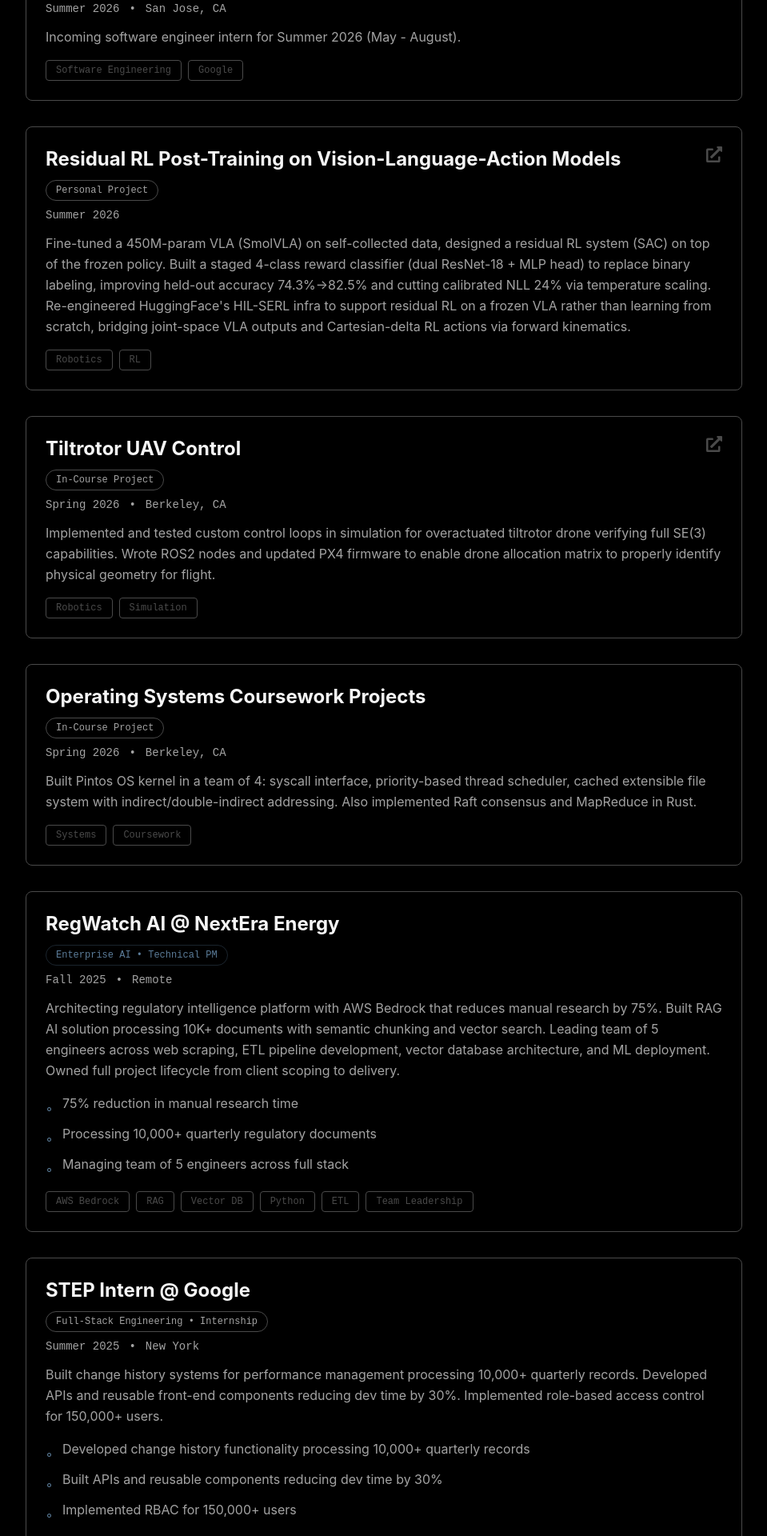
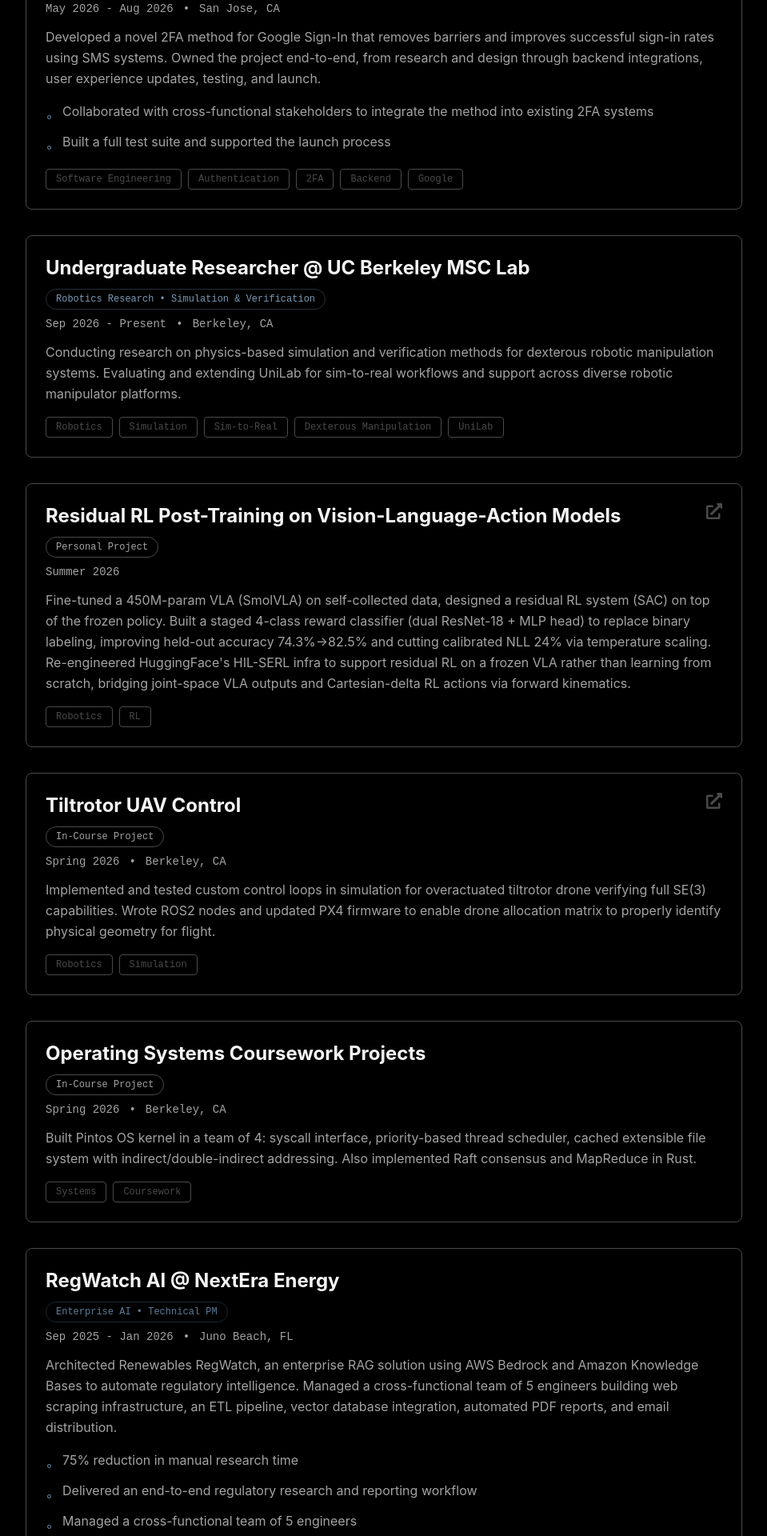
Before and after one commit to Sentientnapkin/Resume, a React (Vite) app: page / in a window 1280 px wide. Shown: the part 1140-3060 px from the top of the page at 80% size, without its empty margins (160-1119 px from the left). Built offline with nearby package versions, Linux system fonts and the light colour scheme.

Commit message:
Update resume website content

```diff
--- a/src/data/workData.ts
+++ b/src/data/workData.ts
@@ -24,10 +24,24 @@ export const featuredWork: WorkEntry[] = [
     id: 'google-internship-2026',
     title: 'Software Engineer Intern @ Google',
     type: 'Software Engineering • Internship',
-    date: 'Summer 2026',
+    date: 'May 2026 - Aug 2026',
     location: 'San Jose, CA',
-    description: 'Incoming software engineer intern for Summer 2026 (May - August).',
-    tags: ['Software Engineering', 'Google'],
+    description: 'Developed a novel 2FA method for Google Sign-In that removes barriers and improves successful sign-in rates using SMS systems. Owned the project end-to-end, from research and design through backend integrations, user experience updates, testing, and launch.',
+    impact: [
+      'Collaborated with cross-functional stakeholders to integrate the method into existing 2FA systems',
+      'Built a full test suite and supported the launch process'
+    ],
+    tags: ['Software Engineering', 'Authentication', '2FA', 'Backend', 'Google'],
+    links: {}
+  },
+  {
+    id: 'msc-lab-research',
+    title: 'Undergraduate Researcher @ UC Berkeley MSC Lab',
+    type: 'Robotics Research • Simulation & Verification',
+    date: 'Sep 2026 - Present',
+    location: 'Berkeley, CA',
+    description: 'Conducting research on physics-based simulation and verification methods for dexterous robotic manipulation systems. Evaluating and extending UniLab for sim-to-real workflows and support across diverse robotic manipulator platforms.',
+    tags: ['Robotics', 'Simulation', 'Sim-to-Real', 'Dexterous Manipulation', 'UniLab'],
     links: {}
   },
   {
@@ -67,28 +81,27 @@ export const featuredWork: WorkEntry[] = [
     id: 'regwatch-ai',
     title: 'RegWatch AI @ NextEra Energy',
     type: 'Enterprise AI • Technical PM',
-    date: 'Fall 2025',
-    location: 'Remote',
-    description: 'Architecting regulatory intelligence platform with AWS Bedrock that reduces manual research by 75%. Built RAG AI solution processing 10K+ documents with semantic chunking and vector search. Leading team of 5 engineers across web scraping, ETL pipeline development, vector database architecture, and ML deployment. Owned full project lifecycle from client scoping to delivery.',
+    date: 'Sep 2025 - Jan 2026',
+    location: 'Juno Beach, FL',
+    description: 'Architected Renewables RegWatch, an enterprise RAG solution using AWS Bedrock and Amazon Knowledge Bases to automate regulatory intelligence. Managed a cross-functional team of 5 engineers building web scraping infrastructure, an ETL pipeline, vector database integration, automated PDF reports, and email distribution.',
     impact: [
       '75% reduction in manual research time',
-      'Processing 10,000+ quarterly regulatory documents',
-      'Managing team of 5 engineers across full stack'
+      'Delivered an end-to-end regulatory research and reporting workflow',
+      'Managed a cross-functional team of 5 engineers'
     ],
     tags: ['AWS Bedrock', 'RAG', 'Vector DB', 'Python', 'ETL', 'Team Leadership'],
     links: {}
   },
   {
     id: 'google-internship',
-    title: 'STEP Intern @ Google',
+    title: 'Associate Software Developer Intern @ Google',
     type: 'Full-Stack Engineering • Internship',
-    date: 'Summer 2025',
-    location: 'New York',
-    description: 'Built change history systems for performance management processing 10,000+ quarterly records. Developed APIs and reusable front-end components reducing dev time by 30%. Implemented role-based access control for 150,000+ users.',
+    date: 'May 2025 - Aug 2025',
+    location: 'New York, NY',
+    description: 'Developed change history functionality for Google\'s internal performance management system, processing 10,000+ quarterly records and giving users a complete audit trail for changes to expectations and tasks.',
     impact: [
-      'Developed change history functionality processing 10,000+ quarterly records',
-      'Built APIs and reusable components reducing dev time by 30%',
-      'Implemented RBAC for 150,000+ users'
+      'Built APIs backed by internal datastores and reusable front-end components, reducing development time by 30%',
+      'Designed and deployed OAuth 2.0-based role access controls for 150,000+ users'
     ],
     tags: ['Java', 'React', 'PostgreSQL', 'RBAC', 'APIs'],
     links: {}
@@ -112,6 +125,21 @@ export const featuredWork: WorkEntry[] = [
 
 // MORE PROJECTS - Secondary portfolio pieces
 export const moreProjects: WorkEntry[] = [
+
+  {
+    id: 'eecs-c106a-content-assistant',
+    title: 'EECS C106A Content Assistant @ UC Berkeley',
+    type: 'Robotics Education • Course Staff',
+    date: 'Aug 2026 - Present',
+    location: 'Berkeley, CA',
+    description: 'Collaborating with the head Content TA to develop curriculum, lead weekly homework parties, and grade for Introduction to Robotics, a course serving 200+ students across kinematics, dynamics, controls, computer vision, and sensing.',
+    impact: [
+      'Created robust coding components for 10+ assignments',
+      'Supports programming development and holistic robotics learning for 200+ students'
+    ],
+    tags: ['Robotics', 'Teaching', 'Curriculum', 'Python'],
+    links: {}
+  },
 
   {
     id: 'lerobot-dataset-viz',
@@ -228,14 +256,13 @@ export const additionalExperiences = [
   {
     id: 'upsync',
     title: 'UpSync Consulting',
-    role: 'VP of Projects',
+    role: 'Vice President of Projects',
     date: 'Sep 2025 - Present',
     location: 'Berkeley',
-    description: 'Leading technical consulting projects. Delivered 5 client projects managing 10 technical PMs. Automated sourcing workflows processing 10,000 emails weekly. Pitched AI and automation capabilities to industry firms.',
+    description: 'Leading delivery of 5 client projects valued at $100,000 while managing 12 strategy and technical PMs. Engineered sourcing automation that processes about 10,000 emails weekly and reduces manual effort by 70%.',
     details: [
-      'Delivered 10 client projects managing 10 technical PMs at a time',
-      'Automated sourcing workflows processing 10,000 emails weekly',
-      'Pitched AI and automation capabilities to industry firms'
+      'Built partnerships with professionals at Oracle, Adobe, Pinterest, Fenway Sports Group, and AWS',
+      'Consulted for AMD and Lenovo on full-stack development and AI-assisted workflows, improving productivity by 40%'
     ]
   },
   {
@@ -249,18 +276,18 @@ export const additionalExperiences = [
 
 // SKILLS - Organized by category
 export const skills = {
-  languages: ['Python', 'Java', 'TypeScript', 'C/C++', 'SQL', 'Rust', 'RISC-V'],
-  robotics_ml: ['ROS 2', 'OpenCV', 'PyTorch', 'RAG', 'Vector DBs', 'LeRobot', 'PX4'],
-  web: ['React', 'Node.js', 'Flask', 'Django'],
-  cloud_infra: ['AWS', 'Azure', 'GCP', 'Firebase', 'PostgreSQL', 'MongoDB']
+  languages: ['Python', 'Java/Kotlin', 'JavaScript/TypeScript', 'HTML/CSS', 'C', 'Rust', 'SQL', 'RISC-V'],
+  robotics_ml: ['ROS 2', 'PyTorch', 'OpenCV', 'scikit-learn', 'NumPy/Pandas', 'LeRobot', 'Hugging Face', 'MoveIt', 'PX4'],
+  web: ['React', 'Node.js', 'REST APIs'],
+  cloud_infra: ['AWS Bedrock', 'AWS Knowledge Bases', 'Azure', 'Linux', 'PostgreSQL', 'MongoDB', 'Firebase']
 };
 
 // EDUCATION - Coursework and involvement
 export const education = {
   school: {
     name: 'UC Berkeley',
-    degree: 'Electrical Engineering & Computer Science',
-    statement: 'Navigating the intersection of hardware and software, with a curiosity for how systems work at every level.'
+    degree: 'B.S. Electrical Engineering & Computer Science • Expected May 2028',
+    statement: 'GPA: 4.00/4.00 • Dean\'s List • Honors to Date • Eta Kappa Nu (HKN, EECS)'
   },
   coursework: {
     completed: [
@@ -273,19 +300,18 @@ export const education = {
       { code: 'CS 170', name: 'Algorithms & Complexity', link: 'https://cs170.org/' },
       { code: 'CS 162', name: 'Operating Systems', link: 'https://cs162.org/' },
       { code: 'EECS C106A', name: 'Robotics', link: 'https://www2.eecs.berkeley.edu/Courses/EECSC106A/' },
-      { code: 'CS 194-198', name: 'Networks: Models, Processes & Algorithms', link: 'https://people.eecs.berkeley.edu/~borgs/CS194-198/' }
+      { code: 'CS 194-198', name: 'Networks: Models, Processes & Algorithms', link: 'https://people.eecs.berkeley.edu/~borgs/CS194-198/' },
+      { code: 'CS 182', name: 'Deep Learning', link: 'https://www2.eecs.berkeley.edu/Courses/CS182/' },
+      { code: 'CS 180', name: 'Computer Vision', link: 'https://www2.eecs.berkeley.edu/Courses/CS180/' },
+      { code: 'EECS 116', name: 'Learning-Based Navigation for Physical AI', link: 'https://www2.eecs.berkeley.edu/Courses/EECS116/' }
     ],
-    upcoming: [
-      'CS C182 • Deep Neural Networks',
-      'CS 180 • Computer Vision',
-      'EECS 116 • Probabilistic and Learning-Based Navigation for Physical AI'
-    ]
+    upcoming: []
   },
   involvement: [
     {
       name: 'UpSync Consulting',
       role: 'VP of Projects',
-      description: 'Leading technical & strategy consulting',
+      description: 'Leading $100K in technical & strategy consulting projects',
       logo: './UpsyncLogo.png',
       link: 'https://www.upsyncberkeley.com/'
     },
--- a/src/pages/Portfolio.tsx
+++ b/src/pages/Portfolio.tsx
@@ -1,6 +1,6 @@
 import React, { useState } from 'react';
 import { motion } from 'framer-motion';
-import { FaGithub, FaLinkedin, FaEnvelope, FaFileDownload } from 'react-icons/fa';
+import { FaGithub, FaLinkedin, FaEnvelope, FaFileDownload, FaMapMarkerAlt, FaPhone } from 'react-icons/fa';
 import WorkEntry from '../components/WorkEntry';
 import BlogCard from '../components/BlogCard';
 import { featuredWork, moreProjects, skills, education, researchFocus } from '../data/workData';
@@ -259,7 +259,7 @@ const Portfolio: React.FC = () => {
             </p>
 
             {/* Coursework */}
-            <div className="grid grid-cols-1 md:grid-cols-2 gap-12">
+            <div className="grid grid-cols-1 gap-12">
               {/* Completed */}
               <div>
                 <h4 className="text-sm font-mono text-text-tertiary uppercase tracking-wider mb-6">
@@ -290,7 +290,7 @@ const Portfolio: React.FC = () => {
                 </div>
               </div>
 
-              {/* Upcoming */}
+              {education.coursework.upcoming.length > 0 && (
                 <div>
                   <h4 className="text-sm font-mono text-text-tertiary uppercase tracking-wider mb-6">
                     What's next
@@ -306,6 +306,7 @@ const Portfolio: React.FC = () => {
                     ))}
                   </div>
                 </div>
+              )}
             </div>
 
             {/* Involvement */}
@@ -441,7 +442,7 @@ const Portfolio: React.FC = () => {
           >
             {/* Email */}
             <a
-              href="mailto:sebastian.vargas@berkeley.edu"
+              href="mailto:18sebvargas@gmail.com"
               className="flex items-center gap-4 p-6 border border-border rounded-lg hover:border-accent transition-all group"
             >
               <FaEnvelope className="text-2xl text-accent" />
@@ -469,9 +470,32 @@ const Portfolio: React.FC = () => {
               </div>
             </a>
 
+            {/* Phone */}
+            <a
+              href="tel:+19257898696"
+              className="flex items-center gap-4 p-6 border border-border rounded-lg hover:border-accent transition-all group"
+            >
+              <FaPhone className="text-2xl text-accent" />
+              <div>
+                <p className="font-mono text-sm text-text-tertiary mb-1">Phone</p>
+                <p className="text-text-primary group-hover:text-accent transition-colors">
+                  (925) 789-8696
+                </p>
+              </div>
+            </a>
+
+            {/* Location */}
+            <div className="flex items-center gap-4 p-6 border border-border rounded-lg">
+              <FaMapMarkerAlt className="text-2xl text-accent" />
+              <div>
+                <p className="font-mono text-sm text-text-tertiary mb-1">Location</p>
+                <p className="text-text-primary">Berkeley, CA</p>
+              </div>
+            </div>
+
             {/* LinkedIn */}
             <a
-              href="https://www.linkedin.com/in/sebastian-vargas-/"
+              href="https://www.linkedin.com/in/sebastianvargas18"
               target="_blank"
               rel="noopener noreferrer"
               className="flex items-center gap-4 p-6 border border-border rounded-lg hover:border-accent transition-all group"
```
Also changed, not shown: .claude/settings.local.json (deleted), 1 other file (tests, documents, lock files or other folders). Lines whose indentation alone changed are shown as unchanged.
